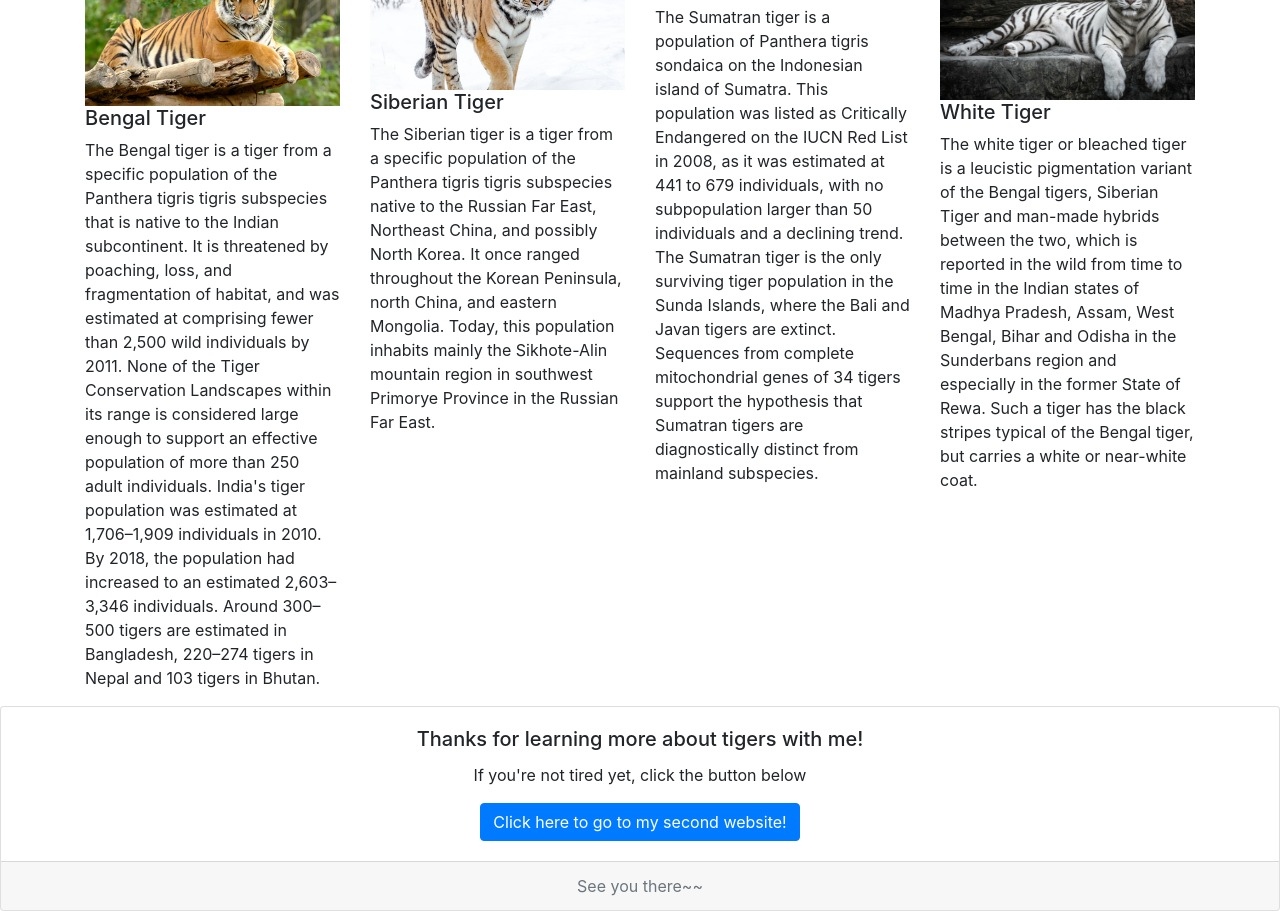
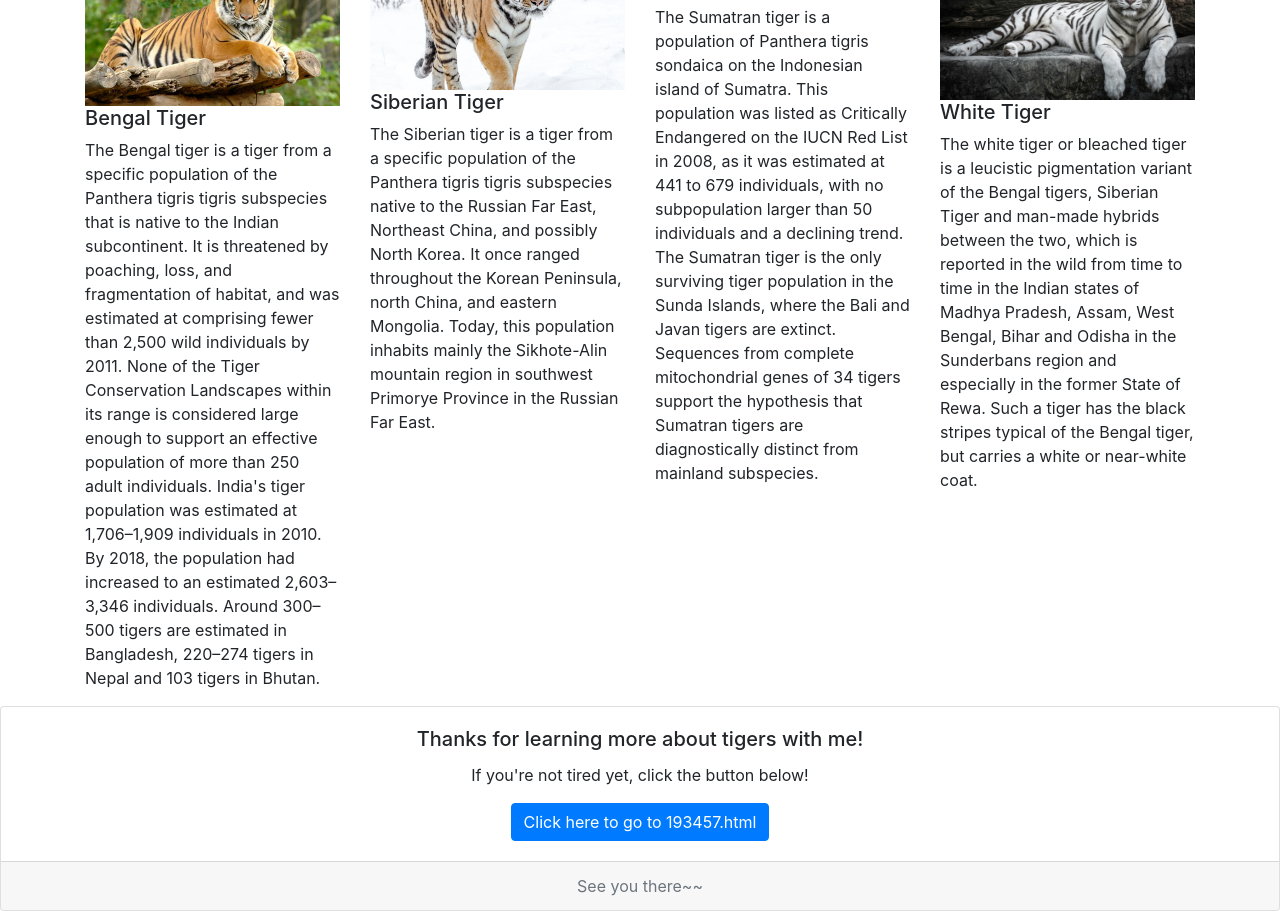
Before and after one commit to mxhaus/PRJ4-check-5, a plain HTML site: page index.html in a window 1280 px wide. Shown: the part 205-1116 px from the top of the page. Drawn offline with Linux system fonts and the light colour scheme.

Commit message:
earigho34gh

```diff
--- a/index.html
+++ b/index.html
@@ -69,8 +69,8 @@
         <div class="card text-center">
             <div class="card-body">
                 <h5 class="card-title">Thanks for learning more about tigers with me!</h5>
-                <p class="card-text">If you're not tired yet, click the button below</p>
-                <a href="193457.html" class="btn btn-primary">Click here to go to my second website!</a>
+                <p class="card-text">If you're not tired yet, click the button below!</p>
+                <a href="193457.html" class="btn btn-primary">Click here to go to 193457.html</a>
             </div>
             <div class="card-footer text-muted">
                 See you there~~
```
